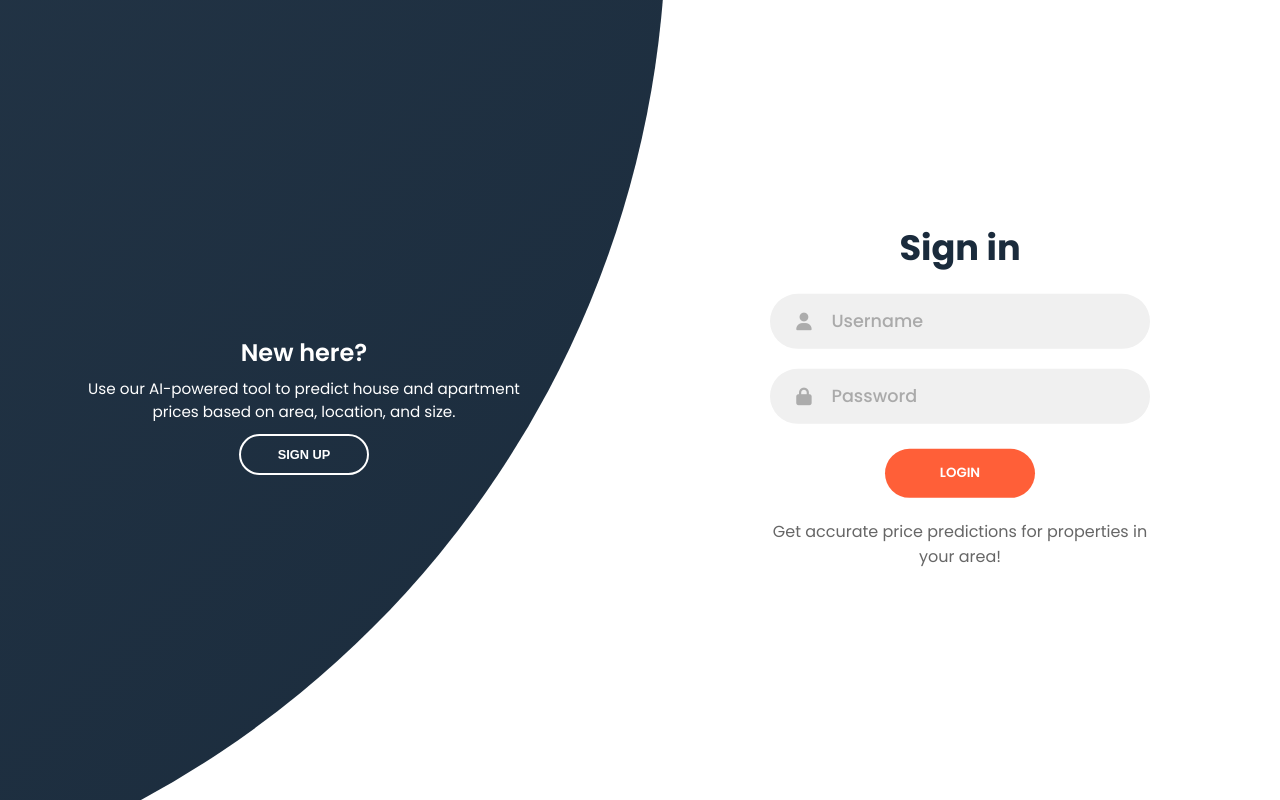
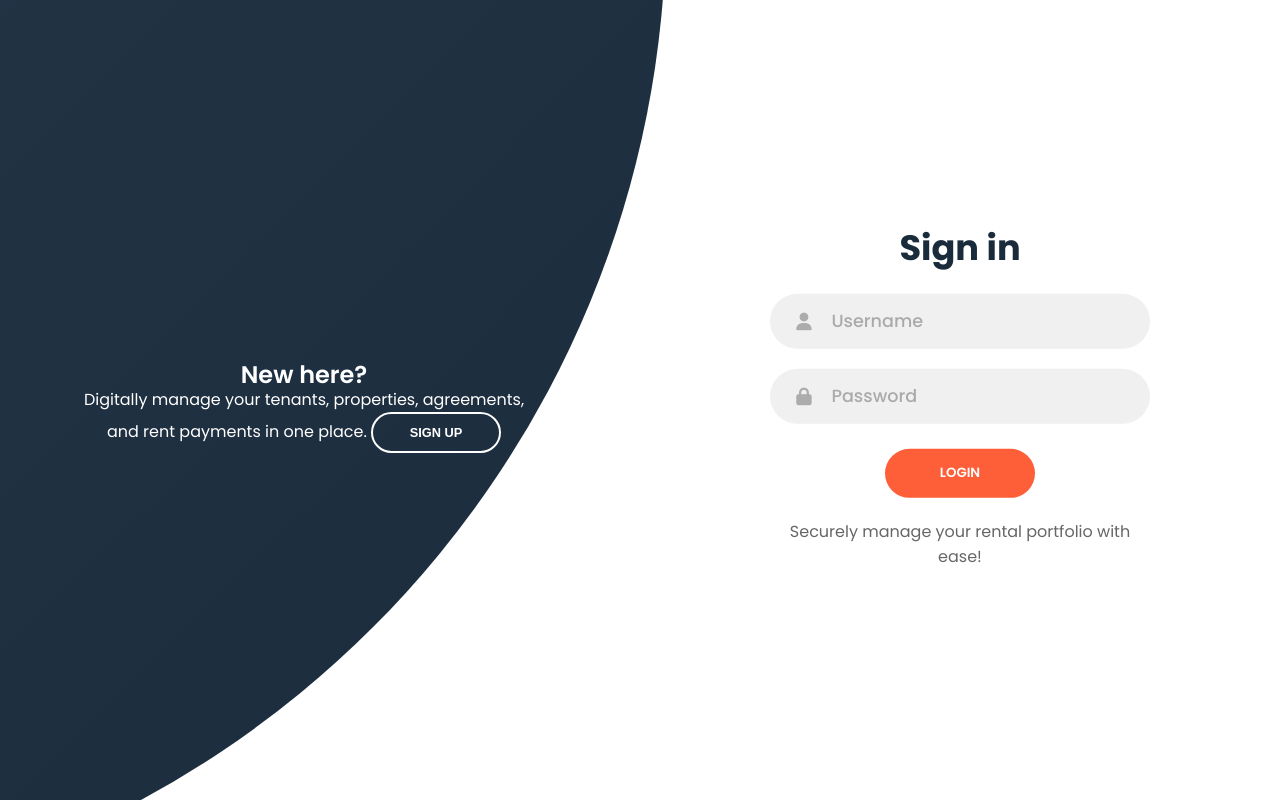
Before and after one commit to Bharat82450-Dare/SmartRentals, a Flask app: page /login in a window 1280 px wide. Run offline with Flask 2, Linux system fonts and the light colour scheme; some libraries are stand-ins or nearby versions.

Commit message:
Complete rebranding to SmartRentals and final cleanup

```diff
--- a/app.py
+++ b/app.py
@@ -517,5 +517,5 @@ def update_complaint_status(cid):
 
 
 if __name__ == '__main__':
-    print('Starting smartRentals Management System Server...')
+    print('Starting SmartRentals Management System Server...')
     app.run(debug=True, host='0.0.0.0', port=5000)
--- a/templates/dashboard.html
+++ b/templates/dashboard.html
@@ -3,7 +3,7 @@
 <head>
     <meta charset="UTF-8" />
     <meta name="viewport" content="width=device-width, initial-scale=1.0" />
-    <title>Dashboard | smartRentals</title>
+    <title>Dashboard | SmartRentals</title>
     <link href="https://fonts.googleapis.com/css2?family=Poppins:wght@300;400;500;600;700;800&display=swap" rel="stylesheet">
     <link rel="stylesheet" href="https://cdnjs.cloudflare.com/ajax/libs/font-awesome/6.0.0-beta3/css/all.min.css" />
     <style>
@@ -174,7 +174,7 @@
 <body>
     <header class="main-header">
         <div class="page-container">
-            <a href="/dashboard" class="logo">smart<span>Rentals</span></a>
+            <a href="/dashboard" class="logo">Smart<span>Rentals</span></a>
             <nav class="main-nav">
                 <ul>
                     <li><a href="/dashboard" class="active">Dashboard</a></li>
--- a/templates/login.html
+++ b/templates/login.html
@@ -3,7 +3,7 @@
 <head>
     <meta charset="UTF-8" />
     <meta name="viewport" content="width=device-width, initial-scale=1.0" />
-    <title>SmartPrice Insights | Login</title>
+    <title>SmartRentals | Login</title>
     <link href="https://fonts.googleapis.com/css2?family=Poppins:wght@200;300;400;500;600;700;800&display=swap" rel="stylesheet">
     <script src="https://kit.fontawesome.com/64d58efce2.js" crossorigin="anonymous"></script>
     <style>
@@ -405,7 +405,7 @@
                     <input type="hidden" name="csrf_token" id="signin-csrf">
                     <div id="login-error" class="error-message"></div>
                     <input type="submit" value="Login" class="btn solid" id="login-btn"/>
-                    <p class="info-text">Get accurate price predictions for properties in your area!</p>
+                    <p class="info-text">Securely manage your rental portfolio with ease!</p>
                 </form>
 
                 <form class="sign-up-form" id="sign-up-form">
@@ -425,7 +425,7 @@
                     <input type="hidden" name="csrf_token" id="signup-csrf">
                     <div id="signup-error" class="error-message"></div>
                     <input type="submit" class="btn" value="Sign up" id="signup-btn"/>
-                    <p class="info-text">Create an account to start predicting property prices!</p>
+                    <p class="info-text">Create an account to start managing your properties!</p>
                 </form>
             </div>
         </div>
@@ -434,18 +434,14 @@
             <div class="panel left-panel">
                 <div class="content">
                     <h3>New here?</h3>
-                    <p>
-                        Use our AI-powered tool to predict house and apartment prices based on area, location, and size.
-                    </p>
+                        Digitally manage your tenants, properties, agreements, and rent payments in one place.
                     <button class="btn transparent" id="sign-up-btn-toggle">Sign up</button>
                 </div>
             </div>
             <div class="panel right-panel">
                 <div class="content">
                     <h3>Already have an account?</h3>
-                    <p>
-                        Login to explore real-time pricing estimates for properties in your city.
-                    </p>
+                        Login to manage your residential rental business efficiently.
                     <button class="btn transparent" id="sign-in-btn-toggle">Sign in</button>
                 </div>
             </div>
```
